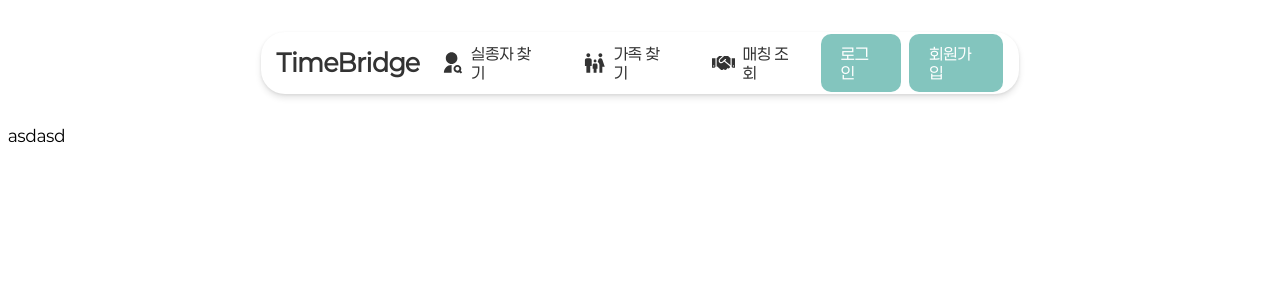
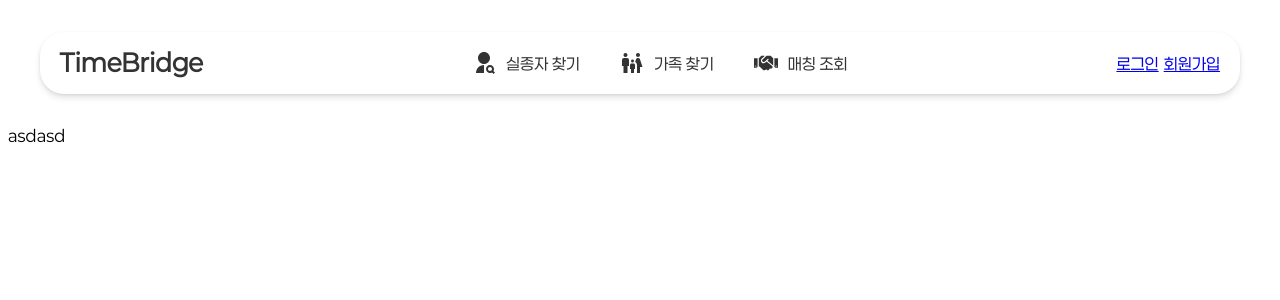
Before and after one commit to Subby02/time-bridge-front, a React (Vite) app: page / in a window 1280 px wide. Shown: the top 300 px of the page. Built offline with nearby package versions, Linux system fonts and the light colour scheme.

Commit message:
feat: navbar 추가

```diff
--- a/src/components/Navbar.css
+++ b/src/components/Navbar.css
@@ -1,5 +1,5 @@
 .navbar{
-    width: 60%; /* 너비를 60%로 줄임 */
+    width: 1200px; /* 너비를 60%로 줄임 */
     height: 30px;
     margin-left: auto; /* 왼쪽 자동 마진 */
     margin-right: auto; /* 오른쪽 자동 마진 */
@@ -15,74 +15,41 @@
     align-items: center;
 }
 
-.nav-logo{
+.navLogo{
     color: #333; /* 글자색 */
     text-decoration: none; /* 밑줄 제거 */
-    margin-left: 1rem;
+    margin-left: 20px;
 }
 
-.nav-menu-group {
+.navMenuGroup {
     display: flex;
     align-items: center;
 }
 
-.nav-icon {
+.navIcon {
     font-size: 1.5rem;
-    margin-right: 0.5rem; /* 아이콘과 텍스트 사이 간격 */
+    margin-right: 10px; /* 아이콘과 텍스트 사이 간격 */
 }
 
-.nav-menu{
+.navMenu{
     color: #333; /* 글자색 */
     font-weight: 500;
     text-decoration: none; /* 밑줄 제거 */
     font-size: 1rem;
-    padding: 0.75rem 1.25rem; /* 메뉴별 간격 */
+    padding: 10px 20px; /* 메뉴별 간격 */
     transition: all 0.2s ease-in-out; /* 부드러운 전환 효과 */
     display: flex;
     align-items: center;
 }
 
-.nav-menu:hover {
+.navMenu:hover {
     background-color: #f0f0f0;
-    border-radius: 0.5rem;
+    border-radius: 10px;
 }
 
-.nav-btn-group{
+.navBtnGroup{
     display: flex;
     align-items: center;
-    gap: 0.5rem;
-    margin-right: 1rem;
+    gap: 5px;
+    margin-right: 20px;
 }
-
-.login-btn {
-    background-color: #83c5be; /* 민트색 배경 */
-    color: white; /* 흰색 글자 */
-    text-decoration: none; /* 밑줄 제거 */
-    border: none;
-    border-radius: 10px;
-    padding: 10px 20px;
-    font-size: 1rem;
-    cursor: pointer;
-    transition: background-color 0.3s ease;
-}
-
-.login-btn:hover {
-    background-color: #6aab9f; /* 호버 시 약간 어두운 민트색 */
-}
-
-/* 회원가입 버튼 스타일 */
-.signup-btn {
-    background-color: #83c5be; /* 민트색 배경 */
-    color: white; /* 흰색 글자 */
-    text-decoration: none; /* 밑줄 제거 */
-    border: none;
-    border-radius: 10px;
-    padding: 10px 20px;
-    font-size: 1rem;
-    cursor: pointer;
-    transition: background-color 0.3s ease;
-}
-
-.signup-btn:hover {
-    background-color: #6aab9f; /* 호버 시 약간 어두운 민트색 */
-}
--- a/src/components/Navbar.jsx
+++ b/src/components/Navbar.jsx
@@ -8,17 +8,17 @@ export default function Navbar() {
   return (
     <div>
       <div className="navbar">
-        <Link className='nav-logo' to="/"><h2>TimeBridge</h2></Link>
+        <Link className='navLogo' to="/"><h2>TimeBridge</h2></Link>
 
-        <div className='nav-menu-group'>
-            <Link className="nav-menu" to="/"><RiUserSearchFill className='nav-icon'/>실종자 찾기</Link>
-            <Link className="nav-menu" to="/"><MdFamilyRestroom className='nav-icon'/>가족 찾기</Link>
-            <Link className="nav-menu" to="/"><FaHandshake className='nav-icon'/>매칭 조회</Link>
+        <div className='navMenuGroup'>
+            <Link className="navMenu" to="/"><RiUserSearchFill className='navIcon'/>실종자 찾기</Link>
+            <Link className="navMenu" to="/"><MdFamilyRestroom className='navIcon'/>가족 찾기</Link>
+            <Link className="navMenu" to="/"><FaHandshake className='navIcon'/>매칭 조회</Link>
         </div>
 
-        <div className='nav-btn-group'>
-            <Link className='login-btn' to="/login">로그인</Link>
-            <Link className='signup-btn'  to="/register">회원가입</Link>
+        <div className='navBtnGroup'>
+            <Link className='btn' to="/login">로그인</Link>
+            <Link className='btn' to="/register">회원가입</Link>
         </div>
       </div>
     </div>
```
